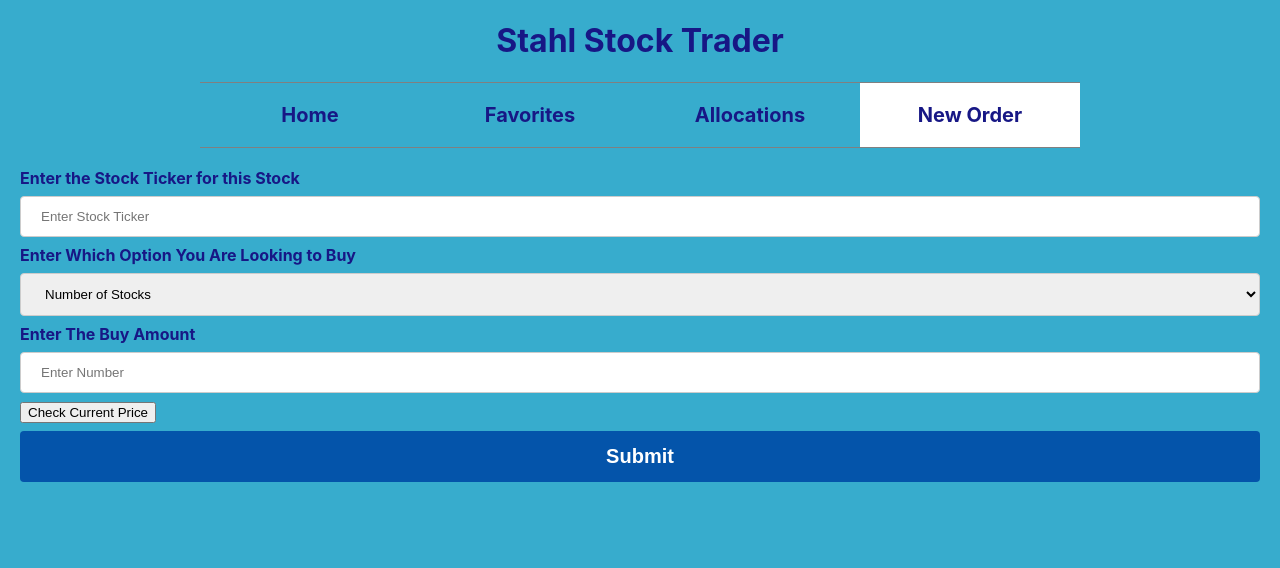
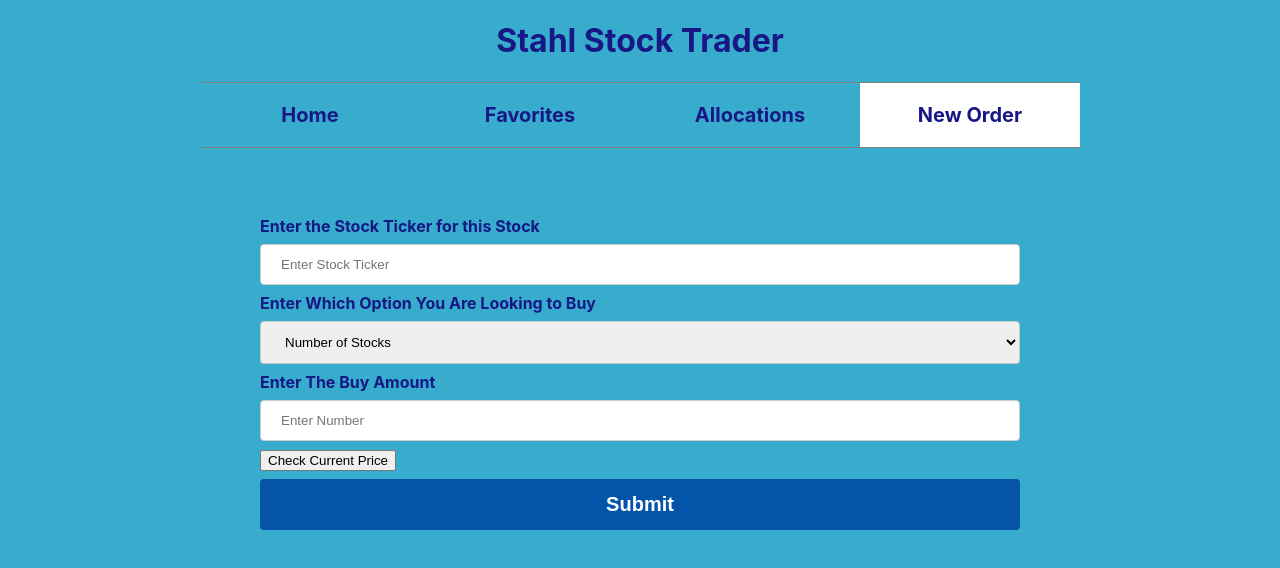
Before and after one commit to Andrewstahl/phase-2-final-project, a React (Create React App) app: page /order in a window 1280 px wide. Shown: the top 568 px of the page. Built offline with nearby package versions, Linux system fonts and the light colour scheme; data requests are answered from the project's data file.

Commit message:
Added additional styling to New Order section

```diff
--- a/src/index.css
+++ b/src/index.css
@@ -61,6 +61,7 @@ div.form-container {
   border-radius: 5px;
   /* background-color: #f8efef; */
   padding: 20px;
+  margin: 3em 15em;
 }
 
 code {
@@ -78,6 +79,12 @@ div.stock-element {
 div.stock-title {
   display: inline;
   /* float: left; */
+}
+
+div.header {
+  /* position: fixed; */
+  /* top: 0;
+  left: 0; */
 }
 
 h4 {
```
